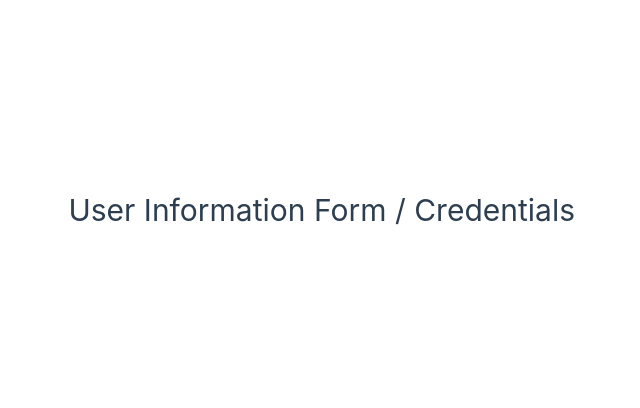
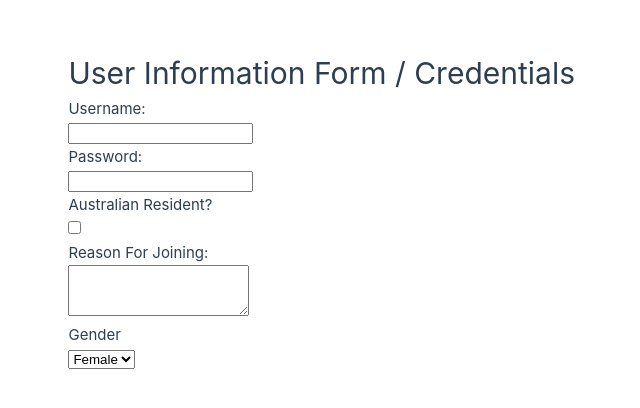
Before and after one commit to JuranWw/FIT5032, a Vue app in the folder fit5032-week2/jwang-library/: page / in a window 1280 px wide. Shown: the part 190-598 px from the top of the page, without its empty margins (65-705 px from the left). Built offline with nearby package versions, Linux system fonts and the light colour scheme.

Commit message:
Week3 Activity 2: HTML element <form>

```diff
--- a/fit5032-week2/jwang-library/src/components/Form.vue
+++ b/fit5032-week2/jwang-library/src/components/Form.vue
@@ -1,8 +1,30 @@
 <template>
-    <div>
-        <h1>User Information Form / Credentials</h1>
+    <div class="form">
+    <h1>User Information Form / Credentials</h1>
+        <form>
+            <label for="username">Username:</label><br>
+            <input type="text" id="username" name="username"><br>
+
+            <label for="password">Password:</label><br>
+            <input type="password" id="password" name="password"><br>
+
+            <label for="isAustralian">Australian Resident?</label><br>
+            <input type="checkbox" id="isAustralian" name="isAustralian"><br>
+
+            <label for="reason">Reason For Joining:</label><br>
+            <textarea id="reason" name="reason" rows="3"></textarea><br>
+
+            <label for="gender">Gender</label><br>
+            <select id="gender">
+                <option value="female">Female</option>
+                <option value="male">Male</option>
+                <option value="other">Other</option>
+            </select>
+        </form>
     </div>
 </template>
+
+
 
 <script setup>
 // Our logic will go here
```
